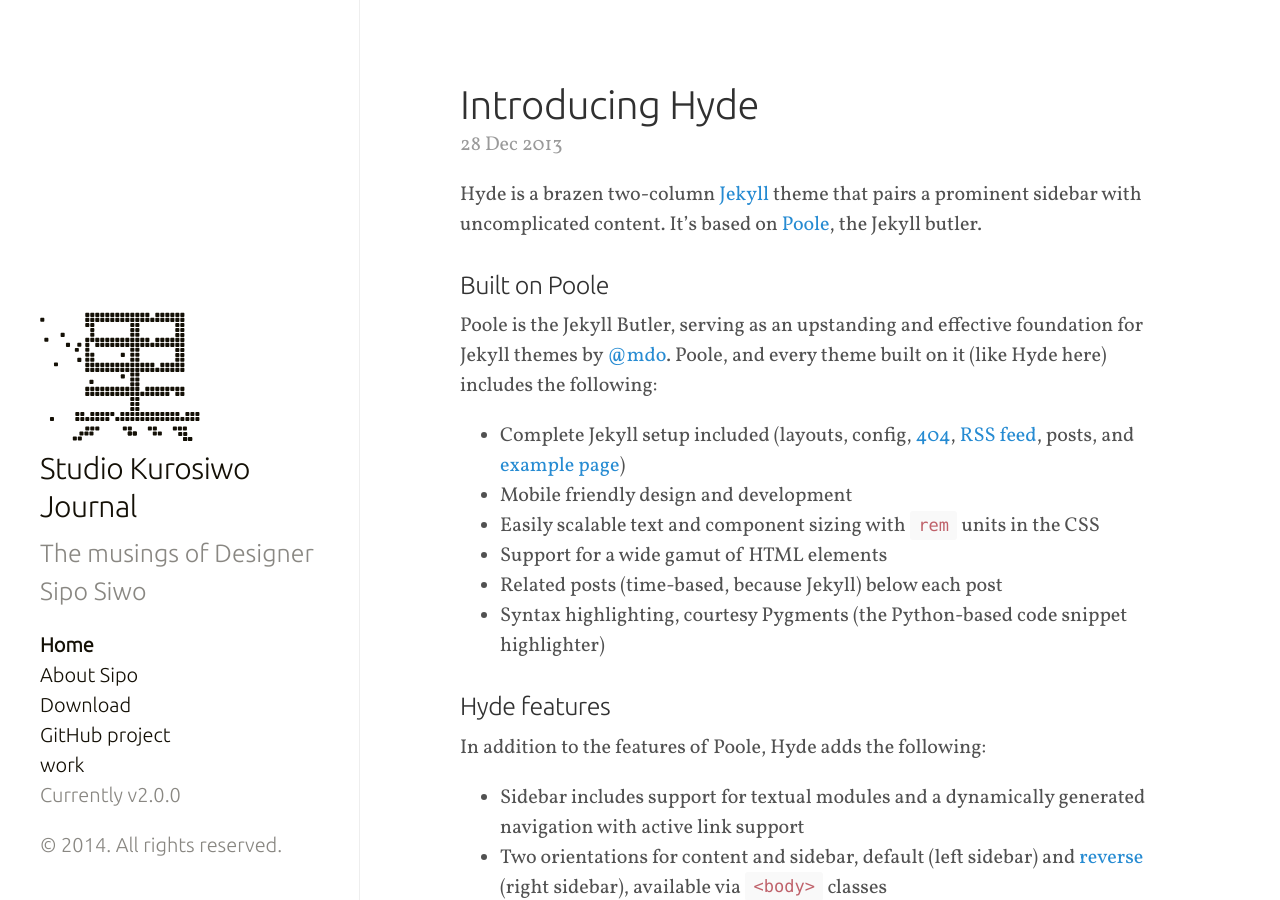
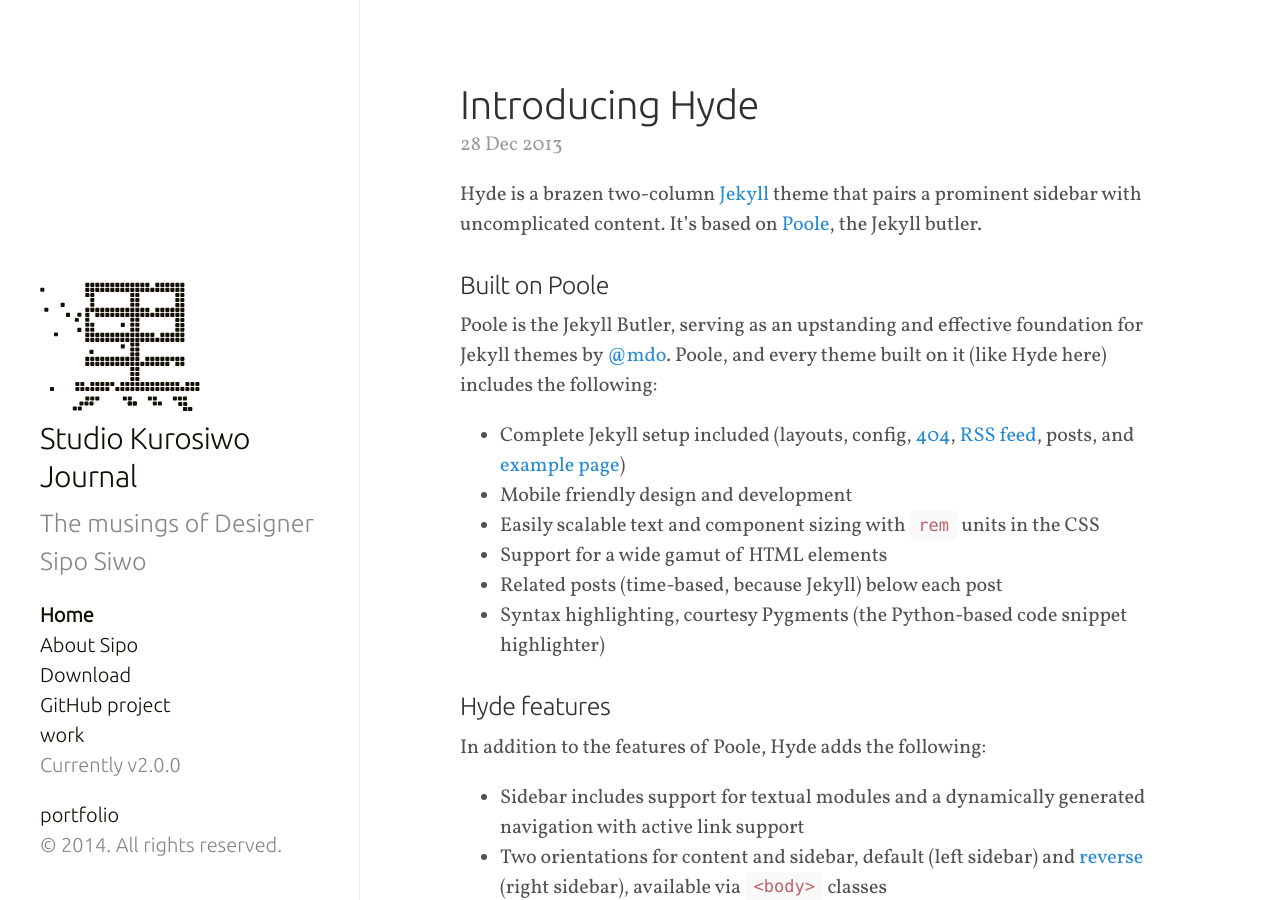
Before and after one commit to StudioKurosiwo/studiokurosiwo.github.io-journal, a Jekyll site: the page built from index.html, in a window 1280 px wide and 900 px high. Built offline with Jekyll 4.4.1, drawn with Linux system fonts in a browser that asks for light colours; Markdown is read by kramdown in place of the engine named in the settings; the list of posts is cut into pages by our own code.

Commit message:
added portfolio page

```diff
--- a/_includes/sidebar.html
+++ b/_includes/sidebar.html
@@ -29,10 +29,10 @@
 
       <li class="sidebar-nav-item"><a href="{{ site.github.repo }}/archive/v{{ site.version }}.zip">Download</a></li>
       <li class="sidebar-nav-item"><a href="{{ site.github.repo }}">GitHub project</a></li>
-      <li class="sidebar-nav-item"><a href="{{ site.www.studiokurosiwo.com }}">work</a></li>
+      <li class="sidebar-nav-item"><a href="{{ site.studiokurosiwo.com }}">work</a></li>
       <li class="sidebar-nav-item">Currently v{{ site.version }}</li>
     </ul>
-
+       <a href="{{ site.studiokurosiwo.com }}">portfolio</a>
     <p>&copy; {{ site.time | date: '%Y' }}. All rights reserved.</p>
   </div>
 </div>
```
